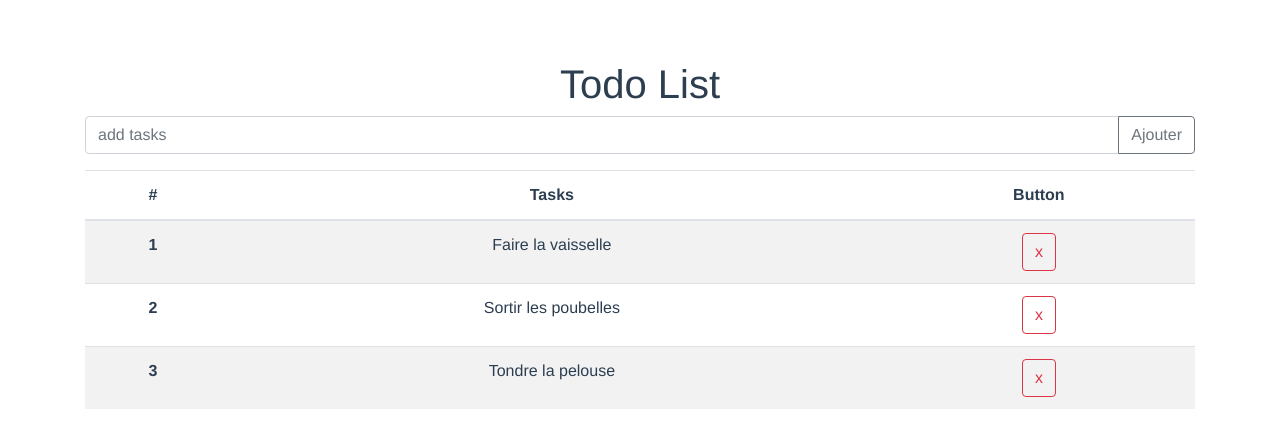
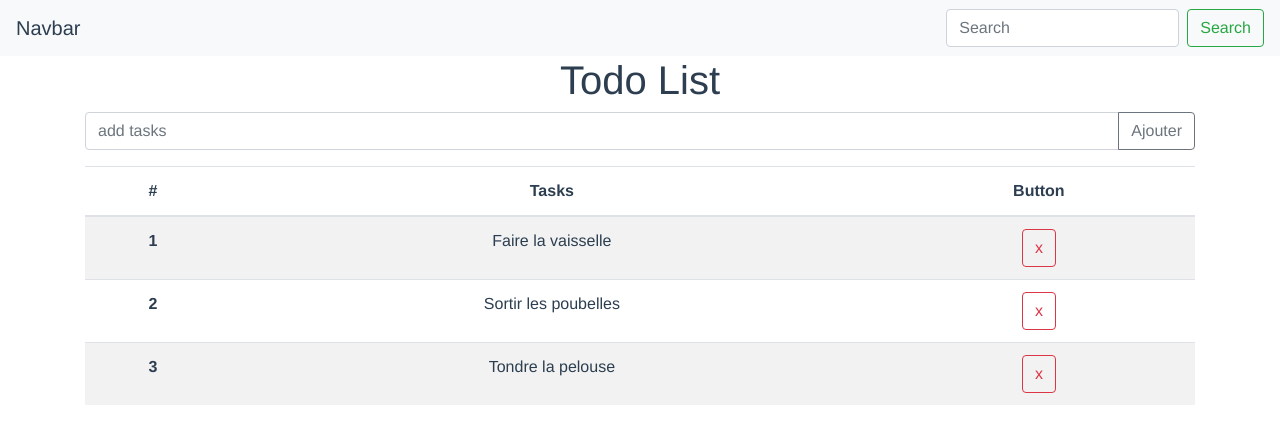
Before and after one commit to jeremielenoir/vuejs-flux-implementation, a Vue app in the folder myapp/: page / in a window 1280 px wide. Shown: the top 448 px of the page. Built offline with nearby package versions, Linux system fonts and the light colour scheme.

Commit message:
Navbar searchbar

```diff
--- a/myapp/src/App.vue
+++ b/myapp/src/App.vue
@@ -1,5 +1,12 @@
 <template>
   <div id="app">
+    <nav class="navbar navbar-light bg-light justify-content-between">
+  <a class="navbar-brand">Navbar</a>
+  <form class="form-inline">
+    <input class="form-control mr-sm-2" type="search" placeholder="Search" aria-label="Search">
+    <button class="btn btn-outline-success my-2 my-sm-0" type="submit">Search</button>
+  </form>
+</nav>
     <h1>Todo List</h1>
     <router-view/>
   </div>
@@ -18,6 +25,5 @@
   -moz-osx-font-smoothing: grayscale;
   text-align: center;
   color: #2c3e50;
-  margin-top: 60px;
 }
 </style>
--- a/myapp/src/router/index.js
+++ b/myapp/src/router/index.js
@@ -1,6 +1,6 @@
 import Vue from 'vue'
 import Router from 'vue-router'
-import HelloWorld from '@/components/HelloWorld'
+import TodoList from '@/components/TodoList'
 import Page1 from '@/components/Page1'
 
 Vue.use(Router)
@@ -9,8 +9,8 @@
   routes: [
     {
       path: '/',
-      name: 'HelloWorld',
-      component: HelloWorld
+      name: 'TodoList',
+      component: TodoList
     },
     {
       path: '/page1',
```
Also changed, not shown: myapp/src/components/TodoList.vue (renamed from myapp/src/components/HelloWorld.vue).
